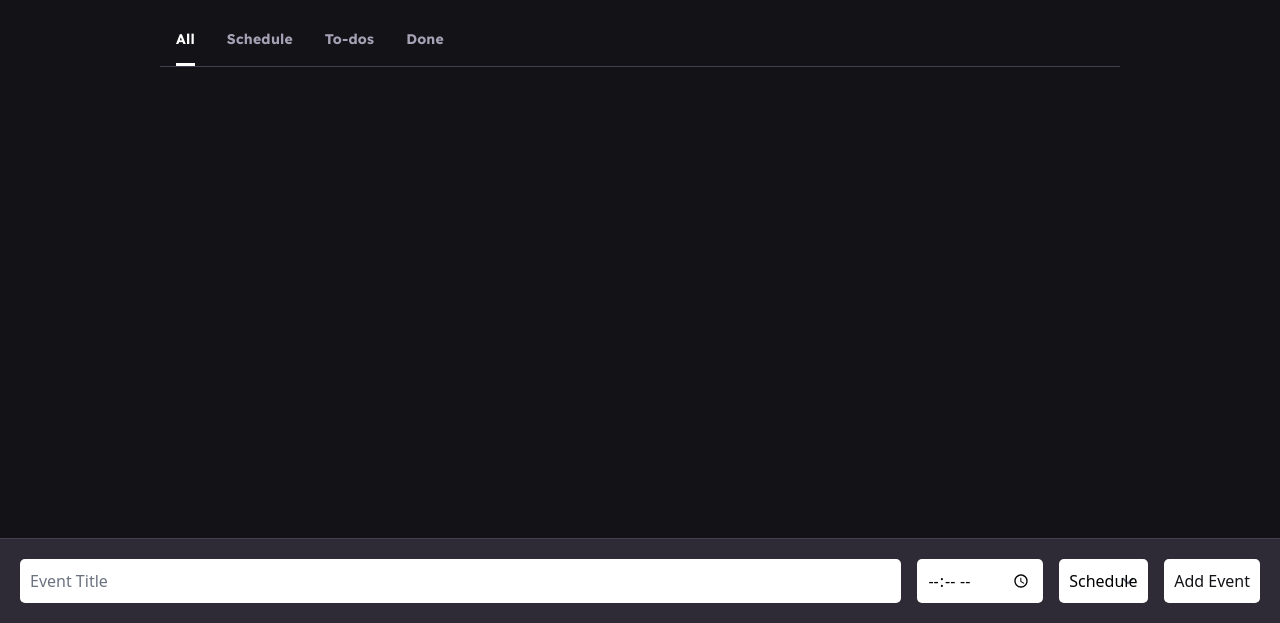
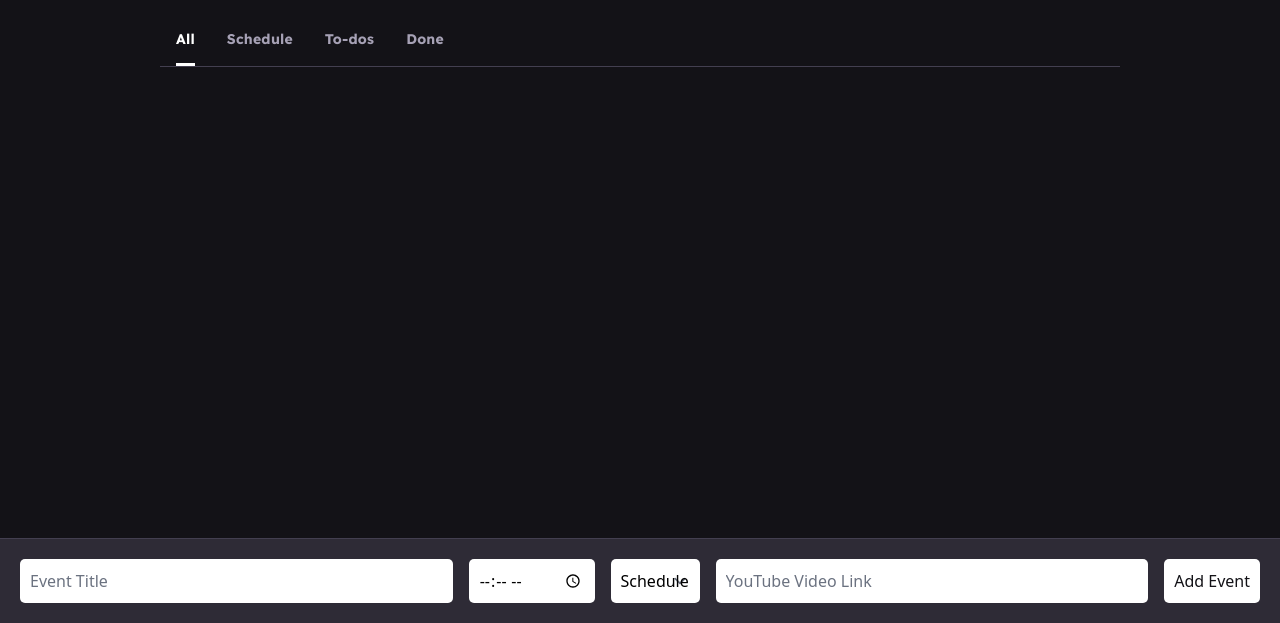
Before and after one commit to Umyka/planner01.github.io, a plain HTML site: page index.html in a window 1280 px wide. Shown: the part 177-800 px from the top of the page. Drawn offline with nearby package versions, Linux system fonts and the light colour scheme.

Commit message:
Update index.html

```diff
--- a/index.html
+++ b/index.html
@@ -102,13 +102,14 @@
       </div>
     </div>
     <div id="addEventForm" class="fixed bottom-0 left-0 w-full bg-[#2e2b36] p-4">
-      <form id="eventForm" class="flex gap-4">
+      <form id="eventForm" class="flex flex-wrap gap-4">
         <input type="text" id="eventTitle" placeholder="Event Title" required class="flex-grow p-2 rounded">
         <input type="time" id="eventTime" required class="p-2 rounded">
         <select id="eventType" required class="p-2 rounded">
           <option value="schedule">Schedule</option>
           <option value="todo">To-do</option>
         </select>
+        <input type="url" id="youtubeLink" placeholder="YouTube Video Link" class="flex-grow p-2 rounded">
         <button type="submit" class="bg-white text-[#131217] p-2 rounded">Add Event</button>
       </form>
     </div>
@@ -129,6 +130,7 @@
                   <option value="schedule">Schedule</option>
                   <option value="todo">To-do</option>
               </select>
+              <input type="url" id="editYoutubeLink" placeholder="YouTube Video Link" class="p-2 rounded">
               <button type="submit" class="bg-blue-500 text-white p-2 rounded">Save Changes</button>
           </form>
           <button id="closeEditModal" class="mt-4 bg-gray-500 text-white p-2 rounded">Cancel</button>
```
Lines whose indentation alone changed are shown as unchanged.
